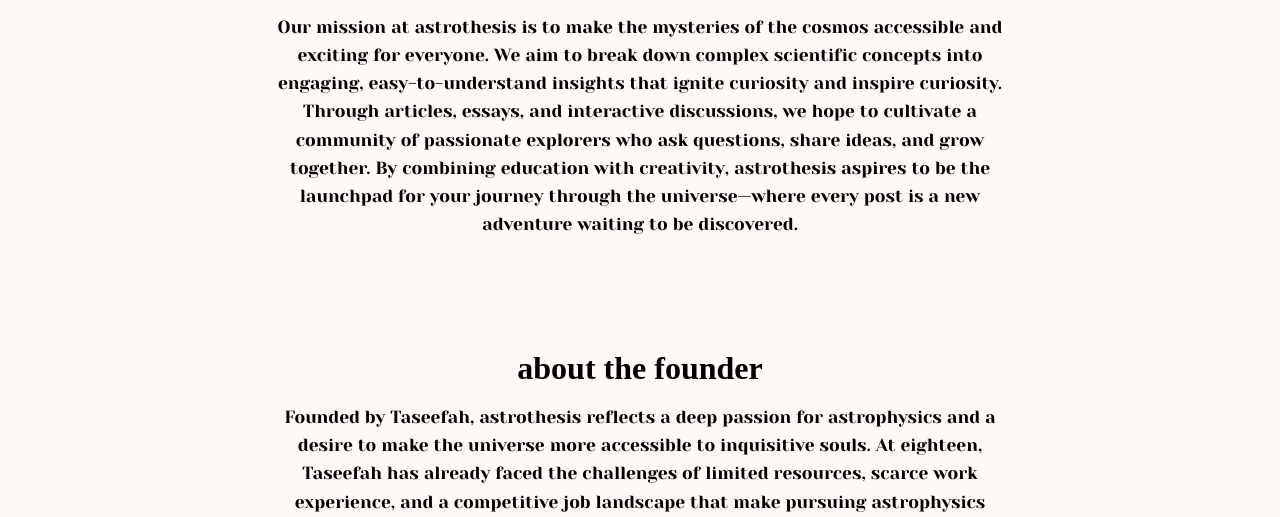
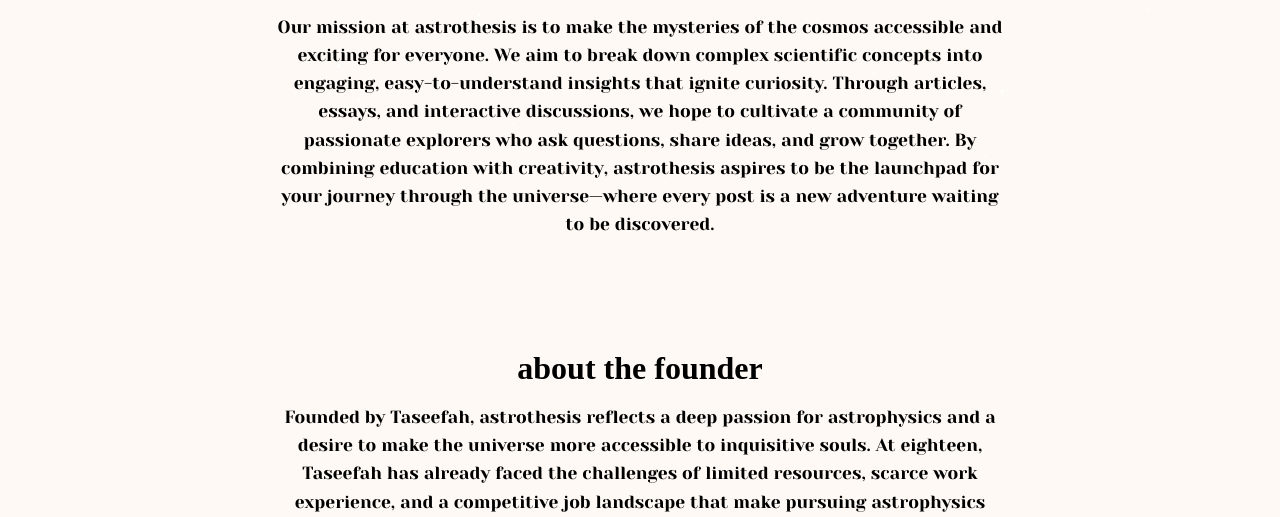
Before and after one commit to astrothesis/astrothesis.github.io, a plain HTML site: page about.html in a window 1280 px wide. Shown: the part 580-1097 px from the top of the page. Drawn offline with Linux system fonts and the light colour scheme; a web font is replaced by a local one.

Commit message:
Update about.html

```diff
--- a/about.html
+++ b/about.html
@@ -157,7 +157,7 @@
 
     <div class="section">
       <h2>mission & vision</h2>
-      <p>Our mission at astrothesis is to make the mysteries of the cosmos accessible and exciting for everyone. We aim to break down complex scientific concepts into engaging, easy-to-understand insights that ignite curiosity and inspire curiosity. Through articles, essays, and interactive discussions, we hope to cultivate a community of passionate explorers who ask questions, share ideas, and grow together. By combining education with creativity, astrothesis aspires to be the launchpad for your journey through the universe—where every post is a new adventure waiting to be discovered.</p>
+      <p>Our mission at astrothesis is to make the mysteries of the cosmos accessible and exciting for everyone. We aim to break down complex scientific concepts into engaging, easy-to-understand insights that ignite curiosity. Through articles, essays, and interactive discussions, we hope to cultivate a community of passionate explorers who ask questions, share ideas, and grow together. By combining education with creativity, astrothesis aspires to be the launchpad for your journey through the universe—where every post is a new adventure waiting to be discovered.</p>
     </div>
 
     <div class="section">
```
